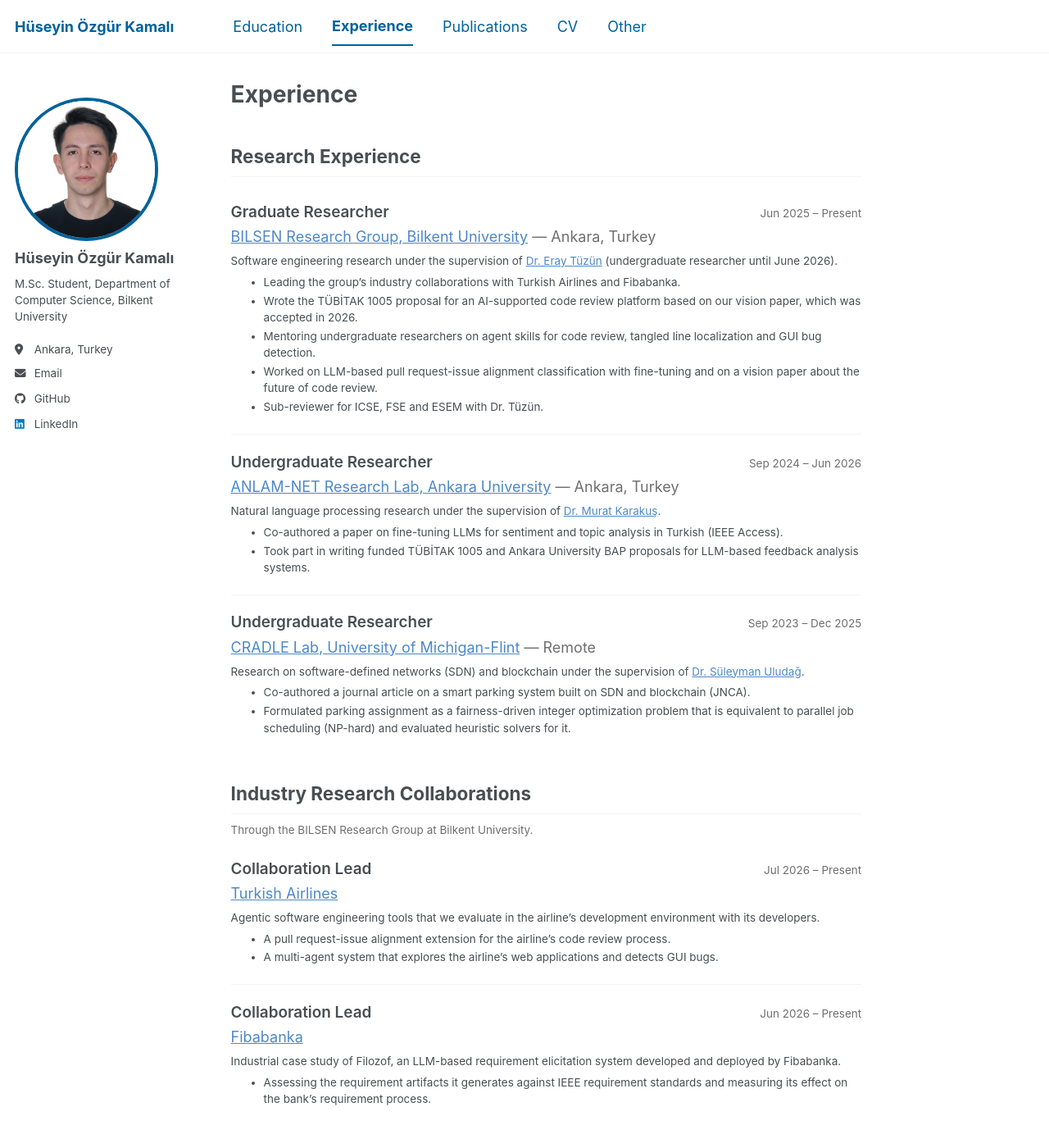
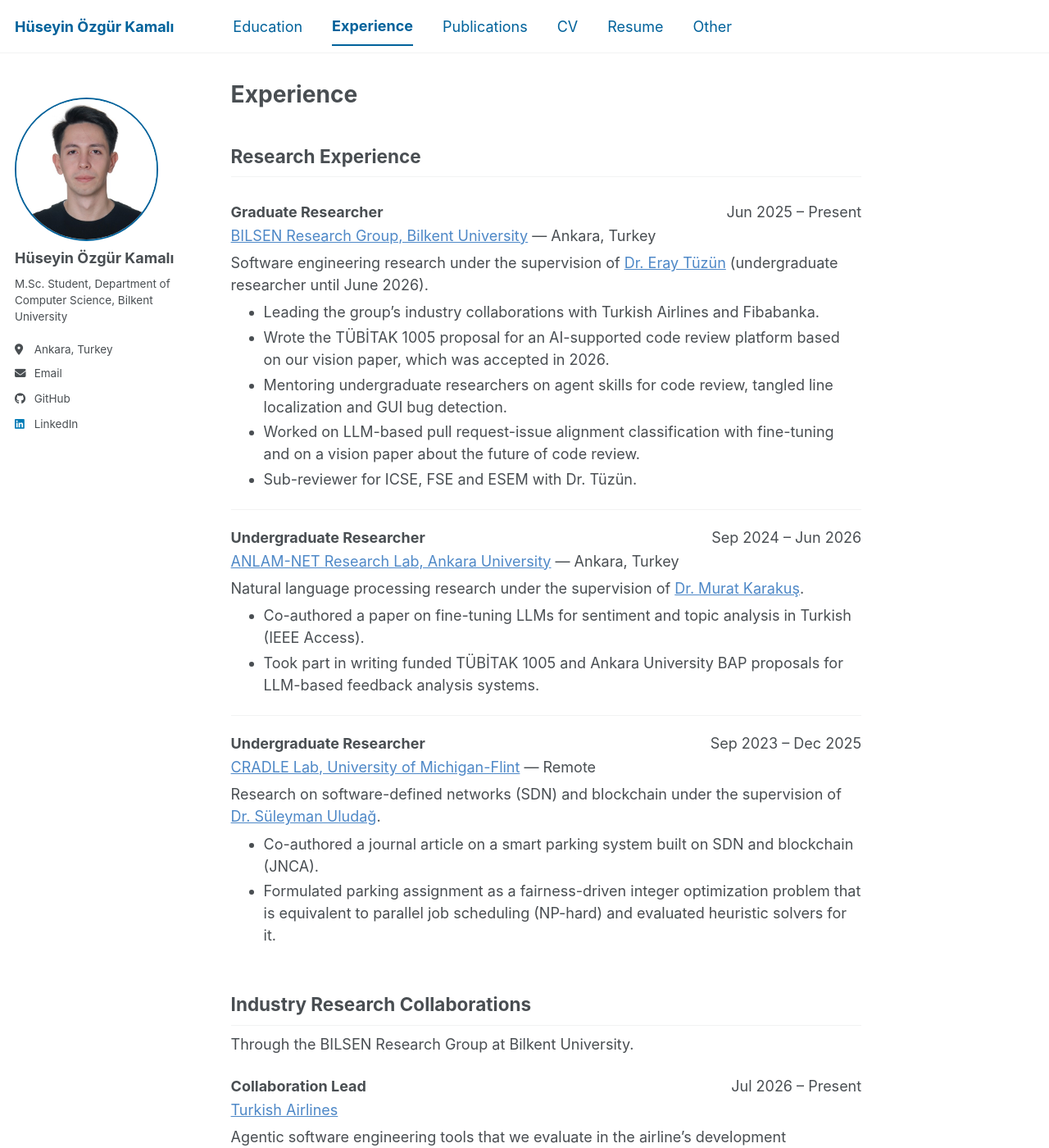
Before and after one commit to dev-zgr/dev-zgr.github.io, a Jekyll site: the page built from _pages/experience.html, in a window 1280 px wide and 1400 px high. Shown: the whole window at 82% size. Built offline with Jekyll 4.4.1, drawn with Linux system fonts in a browser that asks for light colours; a script bundle is joined from its source files by our own code; a style sheet for code colours, icons or effects is not loaded.

Commit message:
Resume menu item, footer at the bottom with left and right blocks, theme fonts on new pages, thinner photo frame
Co-Authored-By: Claude Opus 5.5 <noreply@anthropic.com>

```diff
--- a/_data/navigation.yml
+++ b/_data/navigation.yml
@@ -14,5 +14,8 @@ main:
   - title: "CV"
     url: /files/cv.pdf
 
+  - title: "Resume"
+    url: /files/resume.pdf
+
   - title: "Other"
     url: /other/
--- a/_includes/footer.html
+++ b/_includes/footer.html
@@ -1,17 +1,15 @@
 {% comment %}
-  Footer: contact details from _config.yml (author and footer), copyright and
-  the build date. Edit the text in _config.yml, not here.
+  Footer: contact details on the left, copyright and build date on the right.
+  Edit the text in _config.yml (author and footer), not here.
 {% endcomment %}
 <div class="site-footer">
-  <div class="site-footer__col">
+  <div class="site-footer__left">
     {{ site.author.name }}<br>
-    {% for line in site.footer.affiliation %}{{ line }}{% unless forloop.last %}<br>{% endunless %}{% endfor %}
-  </div>
-  <div class="site-footer__col site-footer__muted">
+    {% for line in site.footer.affiliation %}{{ line }}<br>{% endfor %}
     {% if site.author.email %}Email: <a href="mailto:{{ site.author.email }}">{{ site.author.email }}</a><br>{% endif %}
     {% for line in site.footer.address %}{{ line }}{% unless forloop.last %}<br>{% endunless %}{% endfor %}
   </div>
-  <div class="site-footer__col site-footer__muted">
+  <div class="site-footer__right">
     &copy; {{ site.time | date: '%Y' }} {{ site.author.name }}.<br>
     Powered by <a href="https://jekyllrb.com" rel="nofollow">Jekyll</a> &amp; <a href="https://mademistakes.com/work/minimal-mistakes-jekyll-theme/" rel="nofollow">Minimal Mistakes</a>.<br>
     Site last updated {{ site.time | date: '%B %-d, %Y' }}.
--- a/_sass/layout/_academic.scss
+++ b/_sass/layout/_academic.scss
@@ -14,7 +14,7 @@
 /* Round profile photo, as on the reference site */
 .author__avatar img {
   border-radius: 50%;
-  border: 4px solid var(--site-menu-color);
+  border: 2px solid var(--site-menu-color);
   padding: 0;
   background: #fff;
 }
@@ -124,8 +124,6 @@ a.underline-link {
 
 .page__content .cv-group__note {
   margin: 0 0 0.25em;
-  font-size: $type-size-6;
-  color: #6f6f6f;
 }
 
 .cv-entry {
@@ -160,8 +158,7 @@ a.underline-link {
 }
 
 .cv-entry__title {
-  font-weight: 600;
-  font-size: 1.05em;
+  font-weight: bold;
 
   a {
     color: inherit;
@@ -175,8 +172,6 @@ a.underline-link {
 
 .cv-entry__dates {
   white-space: nowrap;
-  font-size: $type-size-6;
-  color: #6f6f6f;
 }
 
 .cv-entry__sub {
@@ -184,17 +179,15 @@ a.underline-link {
 }
 
 .cv-entry__muted {
-  color: #6f6f6f;
+  color: inherit;
 }
 
 .page__content .cv-entry__summary {
-  margin: 0.45em 0 0;
-  font-size: $type-size-6;
+  margin: 0.35em 0 0;
 }
 
 .cv-entry__bullets {
-  margin: 0.4em 0 0;
-  font-size: $type-size-6;
+  margin: 0.35em 0 0;
 
   li {
     margin-bottom: 0.2em;
@@ -205,31 +198,48 @@ a.underline-link {
   margin-bottom: 0.4em;
 }
 
-/* Footer: three columns (name, contact, copyright) */
+/* Footer: contact on the left, copyright on the right (colors and size as in the theme) */
 .site-footer {
   display: flex;
   flex-wrap: wrap;
-  gap: 1em 2.5em;
-  font-size: $type-size-6;
+  justify-content: space-between;
+  gap: 1em 2em;
+  font-size: $type-size-7;
   line-height: 1.6;
-  color: var(--global-text-color);
 
   a {
     color: inherit;
   }
 }
 
-.site-footer__col {
-  flex: 1 1 14em;
+.site-footer__right {
+  text-align: right;
 }
 
-.site-footer__muted {
-  color: #6f6f6f;
+@media (max-width: 600px) {
+  .site-footer__right {
+    text-align: left;
+  }
 }
 
 /* Footer at the end of the page instead of fixed to the window */
+/* Footer at the bottom of the window on short pages, after the content on long ones */
+body {
+  display: flex;
+  flex-direction: column;
+  min-height: 100vh;
+  box-sizing: border-box;
+}
+
+body > #main {
+  width: 100%;
+  flex: 1 0 auto;
+}
+
 .page__footer {
   position: relative;
   bottom: auto;
-  border-top: 1px solid var(--site-menu-color);
+  float: none;
+  flex-shrink: 0;
+  margin-top: 3em;
 }
```
Also changed, not shown: 1 other file.
